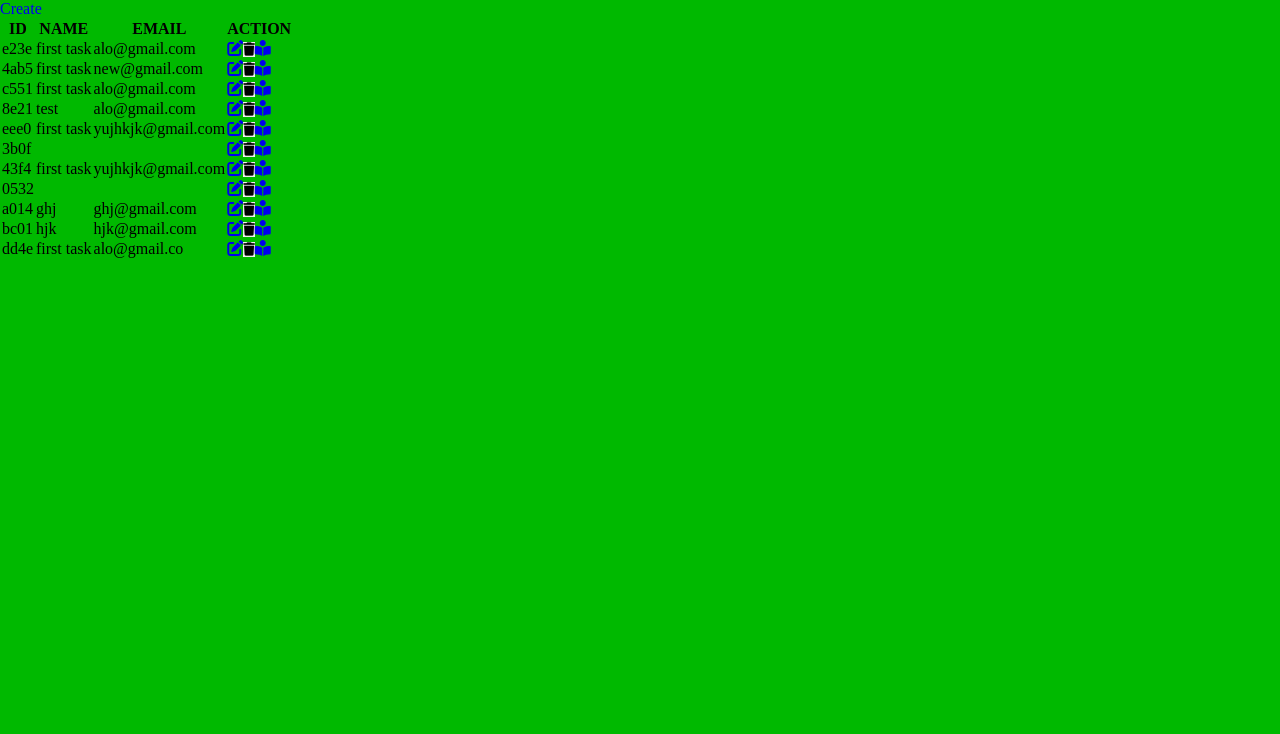
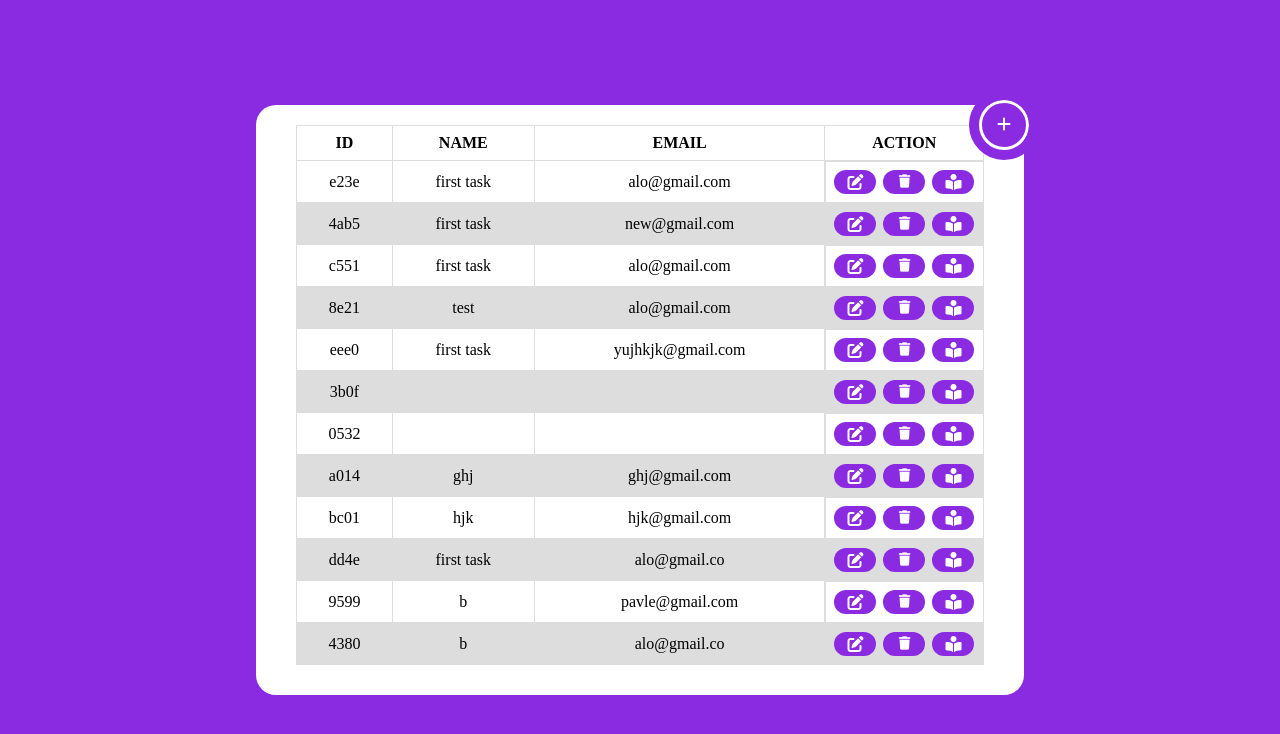
Before and after one commit to KiwiScreams/React-Crud-App, a React (Vite) app: page /home in a window 1280 px wide. Shown: the top 734 px of the page. Built offline with nearby package versions, Linux system fonts and the light colour scheme; data requests are answered from the project's data file; the HTML template or start-up script is replaced by a standard one.

Commit message:
home style

```diff
--- a/src/data/db.json
+++ b/src/data/db.json
@@ -33,11 +33,6 @@
       "email": ""
     },
     {
-      "id": "43f4",
-      "name": "first task",
-      "email": "yujhkjk@gmail.com"
-    },
-    {
       "id": "0532",
       "name": "",
       "email": ""
@@ -56,6 +51,16 @@
       "id": "dd4e",
       "name": "first task",
       "email": "alo@gmail.co"
+    },
+    {
+      "id": "9599",
+      "name": "b",
+      "email": "pavle@gmail.com"
+    },
+    {
+      "id": "4380",
+      "name": "b",
+      "email": "alo@gmail.co"
     }
   ]
 }
--- a/src/index.css
+++ b/src/index.css
@@ -20,5 +20,4 @@ body
     width: 100vw;
     height: 100vh;
     overflow-x: hidden;
-    background-color: var(--green-clr);
 }
--- a/src/pages/home/Home.css
+++ b/src/pages/home/Home.css
@@ -0,0 +1,87 @@
+.home-container
+{
+    width: 60%;
+    padding: 20px 40px 30px 40px;
+    background-color: #fff;
+    border-radius: 20px;
+    position: relative;
+}
+.home-section
+{
+    display: flex;
+    justify-content: center;
+    align-items: center;
+    width: 100vw;
+    height: 100vh;
+    background-color: blueviolet;
+}
+table
+{
+    border-collapse: collapse;
+    width: 100%;
+}
+td, th
+{
+    border: 1px solid #dddddd;
+    text-align: left;
+    padding: 8px;
+    text-align: center;
+}
+tr:nth-child(even)
+{
+    background-color: #dddddd;
+}
+.create
+{
+    width: 50px;
+    height: 50px;
+    border-radius: 50%;
+    background-color: blueviolet;
+    color: #fff;
+    display: flex;
+    justify-content: center;
+    align-items: center;
+    position: absolute;
+    top: -5px;
+    right: -5px;
+    outline: 10px solid blueviolet;
+    border: 3px solid white;
+}
+.create:hover
+{
+    outline: 3px solid blueviolet;
+    background-color: #fff;
+    color: black;
+}
+.create:hover a
+{
+    color: blueviolet;
+}
+.create a
+{
+    color: #fff;
+}
+.flex
+{
+    display: flex;
+    justify-content: space-between;
+    align-items: center;
+}
+.btn
+{
+    width: 30%;
+    height: 24px;
+    display: flex;
+    justify-content: center;
+    align-items: center;
+    border-radius: 20px;
+    background-color: blueviolet;
+}
+.btn:hover
+{
+    opacity: 0.8;
+}
+.btn i
+{
+    color: #fff;
+}
--- a/src/pages/home/Home.jsx
+++ b/src/pages/home/Home.jsx
@@ -23,8 +23,9 @@ const Home = () => {
   }
   return (
     <>
-      <section className="home-container">
-        <Link to="/create">Create</Link>
+    <section className="home-section">
+      <div className="home-container">
+        <div className="create"><Link to="/create"><i class="fa-solid fa-plus"></i></Link></div>
         <table>
           <thead>
             <tr>
@@ -41,14 +42,14 @@ const Home = () => {
                   <td>{d.id}</td>
                   <td>{d.name}</td>
                   <td>{d.email}</td>
-                  <td>
-                    <Link to={`/update/${d.id}`}>
+                  <td className="flex">
+                    <Link to={`/update/${d.id}`} className="btn">
                       <i class="fa-solid fa-pen-to-square"></i>
                     </Link>
-                    <button onClick={(e) => handleDelete(d.id)}>
+                    <button onClick={(e) => handleDelete(d.id)} className="btn">
                       <i class="fa-solid fa-trash"></i>
                     </button>
-                    <Link to={`/read/${d.id}`}>
+                    <Link to={`/read/${d.id}`} className="btn">
                       <i class="fa-solid fa-book-open-reader"></i>
                     </Link>
                   </td>
@@ -57,6 +58,7 @@ const Home = () => {
             })}
           </tbody>
         </table>
+      </div>
       </section>
     </>
   );
```
